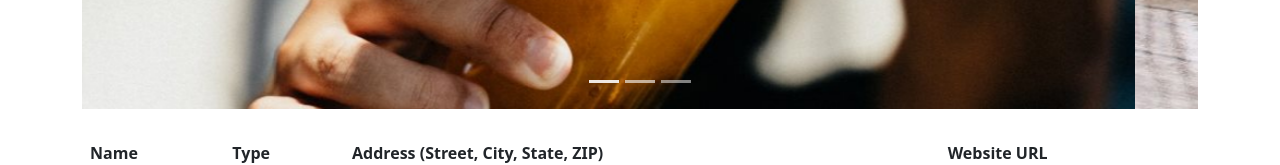
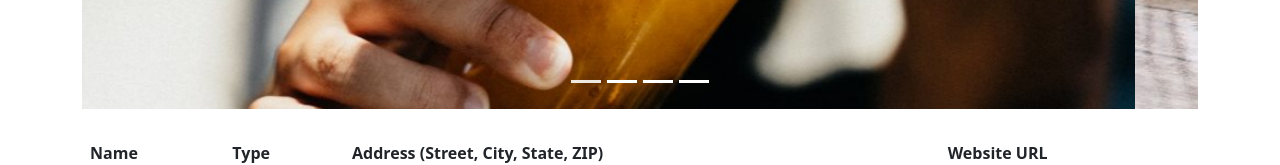
Before and after one commit to oleh-mandryk/brewery-project, an Angular app: page /breweries in a window 1280 px wide. Shown: the part 484-649 px from the top of the page. Built offline with nearby package versions, Linux system fonts and the light colour scheme; no server answers; what @agm/core would draw is missing.

Commit message:
Update app.component.html

```diff
--- a/src/app/app.component.html
+++ b/src/app/app.component.html
@@ -38,9 +38,7 @@
     </nav>
     <div id="carouselExampleIndicators" class="carousel slide mb-4" data-bs-ride="carousel">
       <div class="carousel-indicators">
-        <button type="button" data-bs-target="#carouselExampleIndicators" data-bs-slide-to="0" class="active" aria-current="true" aria-label="Slide 1"></button>
-        <button type="button" data-bs-target="#carouselExampleIndicators" data-bs-slide-to="1" aria-label="Slide 2"></button>
-        <button type="button" data-bs-target="#carouselExampleIndicators" data-bs-slide-to="2" aria-label="Slide 3"></button>
+        <button *ngFor="let ar of arr" type="button" data-bs-target="#carouselExampleIndicators" [attr.data-bs-slide-to]="ar-1" class="active" aria-current="true" [attr.aria-label]="'Slide ' + ar"></button>
       </div>
       <div class="carousel-inner">
         <div *ngFor="let ar of arr" class="carousel-item" [ngClass]="{'active': ar === 1}">
```
